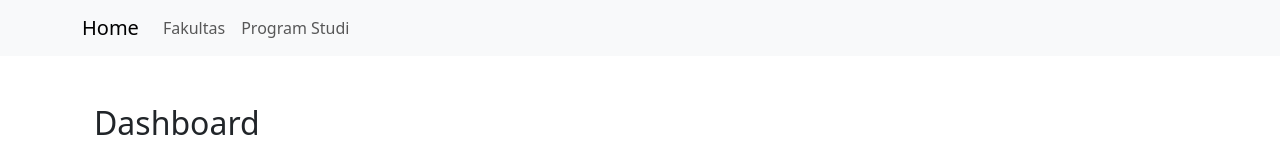
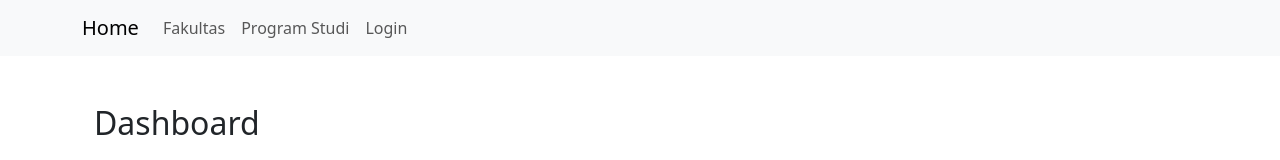
Before and after one commit to nurrachmat/react-crud, a React (Vite) app: page / in a window 1280 px wide. Shown: the top 160 px of the page. Built offline with nearby package versions, Linux system fonts and the light colour scheme.

Commit message:
Update App.jsx

```diff
--- a/src/App.jsx
+++ b/src/App.jsx
@@ -68,6 +68,12 @@
                   Program Studi
                 </NavLink>
               </li>
+              <li>
+                <NavLink className="nav-link" to="/login">
+                  Login
+                </NavLink>
+              </li>
+
               {token && ( // Tampilkan Logout jika token ada
                 <li className="nav-item">
                   <button
```
